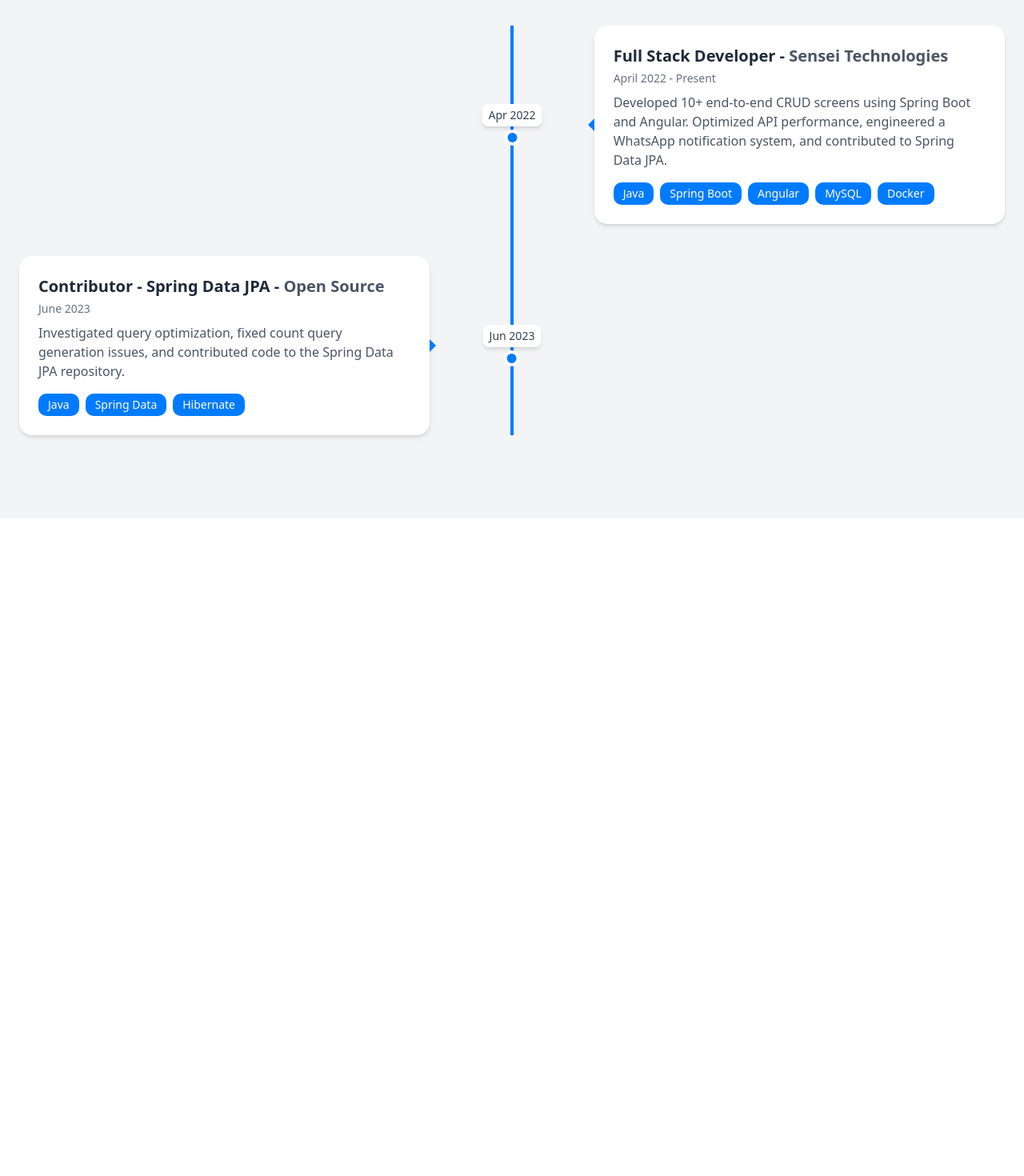
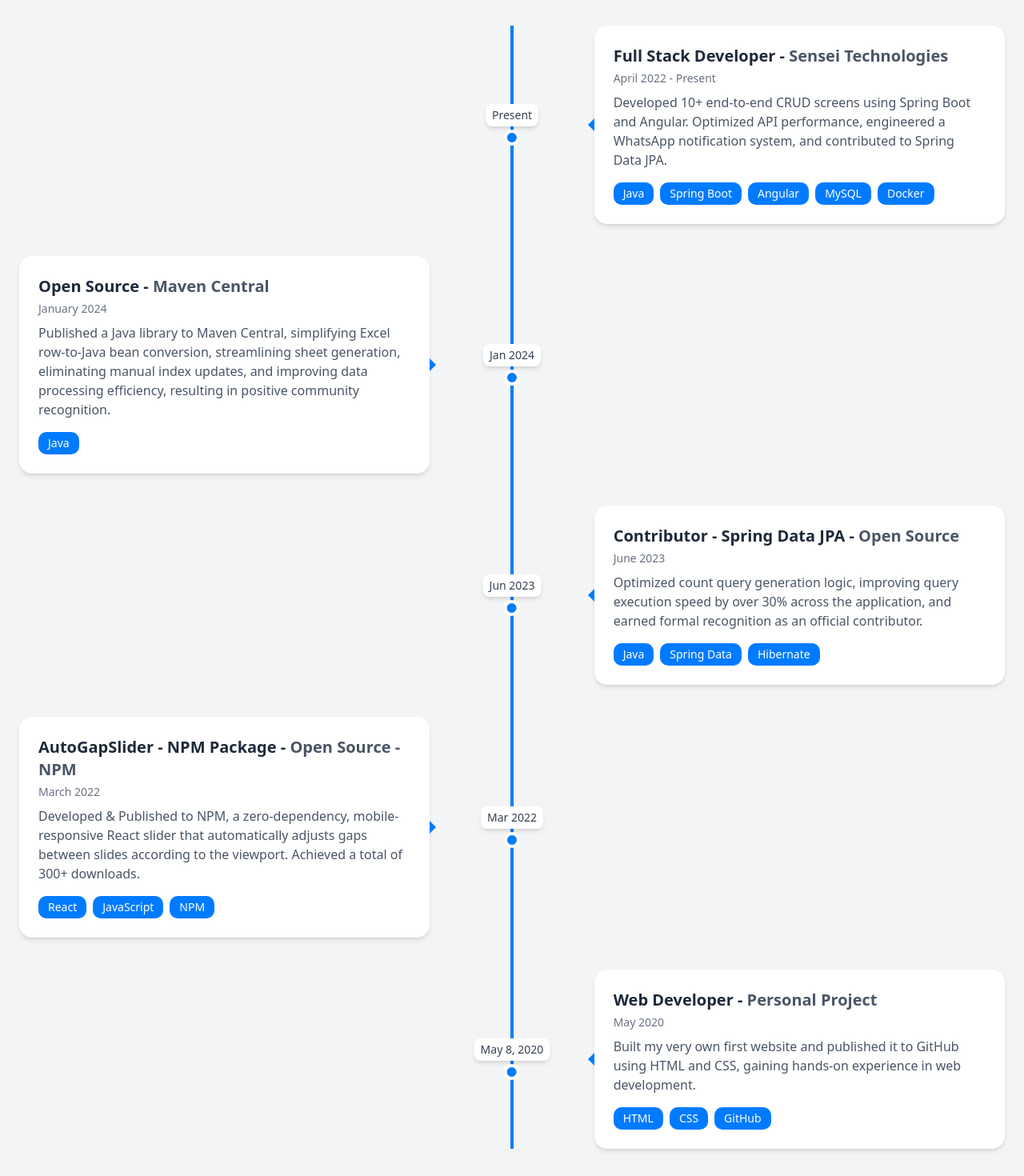
Before and after one commit to pranav-hsg/pranavhsg, a Next.js app: page /experience in a window 1280 px wide. Shown: the part 220-1690 px from the top of the page at 80% size. Before the commit the page ends 868 px from the top, so only its background shows below. Built offline with nearby package versions, Linux system fonts and the light colour scheme.

Commit message:
> updated experience

```diff
--- a/src/app/about/about.tsx
+++ b/src/app/about/about.tsx
@@ -7,6 +7,8 @@
                 {/* Image */}
                 <div className="md:w-1/3">
                     <Image
+                        height={260}
+                        width={200}
                         src="/images/pranav.png"
                         alt="Pranav HS"
                         className="w-full rounded-2xl shadow-lg"
--- a/src/app/experience/experience.tsx
+++ b/src/app/experience/experience.tsx
@@ -4,18 +4,44 @@
             company: "Sensei Technologies",
             role: "Full Stack Developer",
             duration: "April 2022 - Present",
-            date: "Apr 2022",
+            date: "Present",
             description: "Developed 10+ end-to-end CRUD screens using Spring Boot and Angular. Optimized API performance, engineered a WhatsApp notification system, and contributed to Spring Data JPA.",
             techStack: ["Java", "Spring Boot", "Angular", "MySQL", "Docker"],
         },
+        {
+            company: "Maven Central",
+            role: "Open Source",
+            duration: "January 2024",
+            date: "Jan 2024",
+            description: "Published a Java library to Maven Central, simplifying Excel row-to-Java bean conversion, streamlining sheet generation, eliminating manual index updates, and improving data processing efficiency, resulting in positive community recognition.",
+            techStack: ["Java"]
+        }
+        ,
         {
             company: "Open Source",
             role: "Contributor - Spring Data JPA",
             duration: "June 2023",
             date: "Jun 2023",
-            description: "Investigated query optimization, fixed count query generation issues, and contributed code to the Spring Data JPA repository.",
+            description: "Optimized count query generation logic, improving query execution speed by over 30% across the application, and earned formal recognition as an official contributor.",
             techStack: ["Java", "Spring Data", "Hibernate"],
         },
+        {
+            "company": "Open Source - NPM",
+            "role": "AutoGapSlider - NPM Package",
+            "duration": "March 2022",
+            "date": "Mar 2022",
+            "description": "Developed & Published to NPM, a zero-dependency, mobile-responsive React slider that automatically adjusts gaps between slides according to the viewport. Achieved a total of 300+ downloads.",
+            "techStack": ["React", "JavaScript", "NPM"]
+        }, {
+            "company": "Personal Project",
+            "role": "Web Developer",
+            "duration": "May 2020",
+            "date": "May 8, 2020",
+            "description": "Built my very own first website and published it to GitHub using HTML and CSS, gaining hands-on experience in web development.",
+            "techStack": ["HTML", "CSS", "GitHub"]
+        }
+
+
     ];
 
     return (
--- a/src/app/page.tsx
+++ b/src/app/page.tsx
@@ -11,6 +11,8 @@
         className="w-40 h-40 rounded-full overflow-hidden border-4 border-white/80 shadow-2xl transition-transform duration-300"
       >
         <Image
+          height={260}
+          width={200}
           src="/images/pranav.png" // Ensure this path is correct
           alt="Pranav HS"
           className="object-cover w-full h-full"
--- a/src/app/testimonials/testimonials.tsx
+++ b/src/app/testimonials/testimonials.tsx
@@ -35,6 +35,9 @@
                             className="bg-white shadow-lg rounded-2xl p-6 max-w-md flex flex-col items-center text-center"
                         >
                             <Image
+                                width={200}
+                                height={260}
+
                                 src={image}
                                 alt={name}
                                 className="w-16 h-16 rounded-full object-cover mb-4 border-2 border-primary"
```
